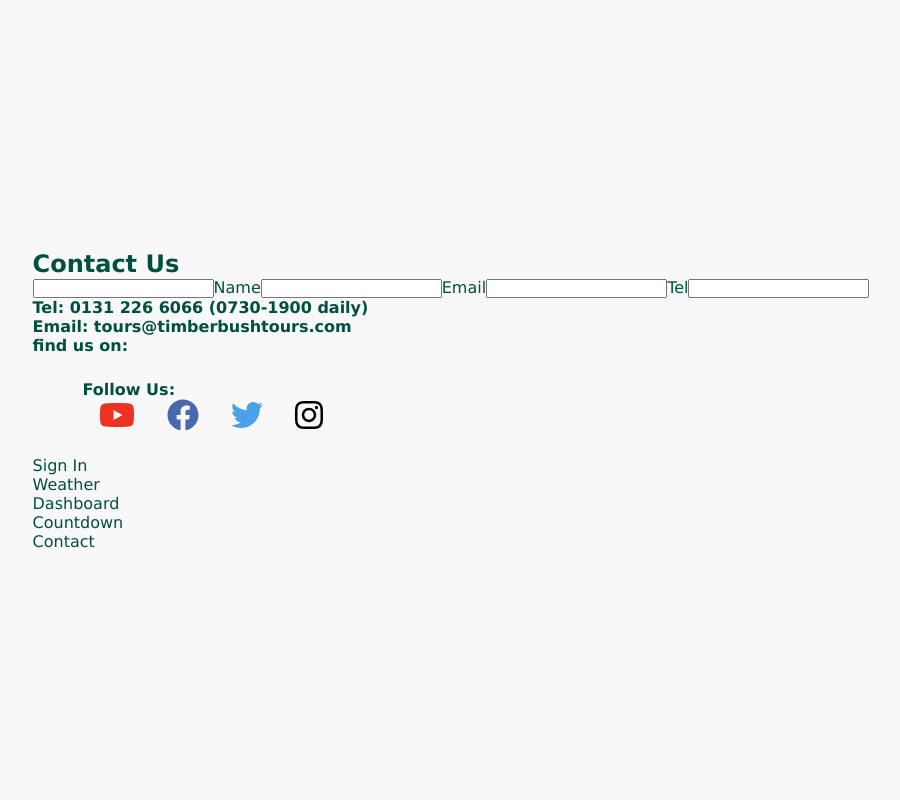
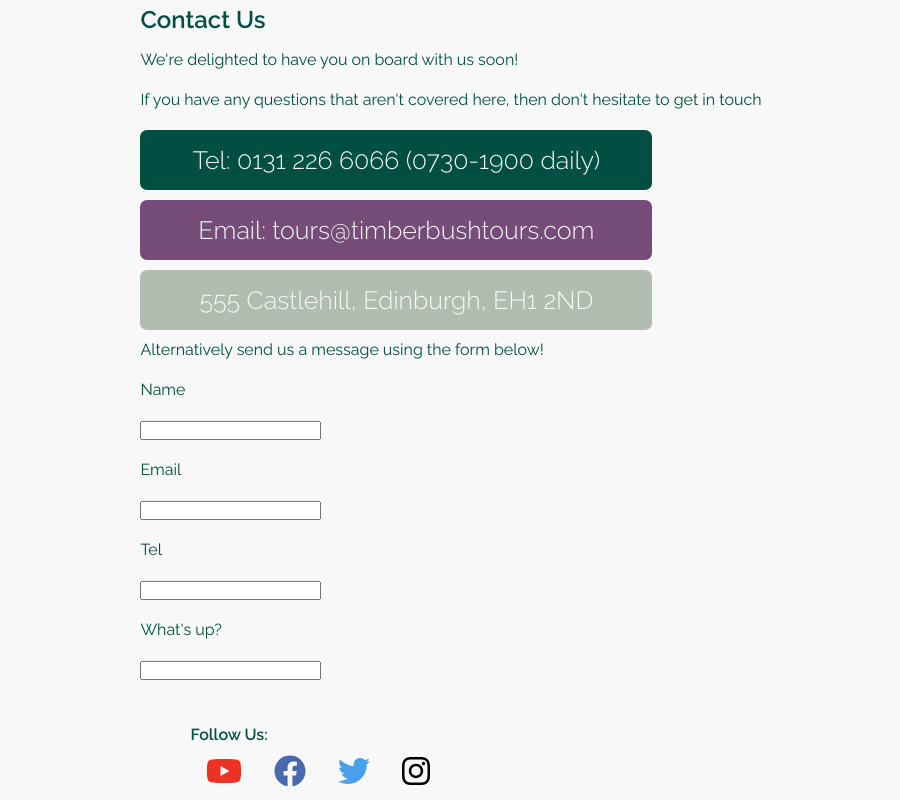
Before and after one commit to amyloumills/MyTravelProject, a React (Create React App) app: page /contact in a window 1280 px wide. Shown: the top 800 px of the page, without its empty margins (189-1089 px from the left). Built offline with nearby package versions, Linux system fonts and the light colour scheme.

Commit message:
added simple styling to contact page

```diff
--- a/src/App.scss
+++ b/src/App.scss
@@ -2,6 +2,11 @@
 $green: #004f42;
 $purple: #754d78;
 $white: #f7f8f7;
+$grey: #b0bdb0;
+
+/*fonts*/
+/*Use Cinzel for Headings and Raleway for body text*/
+@import url("https://fonts.googleapis.com/css2?family=Cinzel+Decorative:wght@400;700&family=Raleway:ital,wght@0,100;0,200;0,300;0,400;0,500;0,600;1,100;1,200;1,300;1,400;1,500&display=swap");
 
 @mixin breakpoint($point) {
 	@if $point == mobileview {
@@ -28,14 +33,16 @@ $white: #f7f8f7;
 }
 
 body {
-	height: 100vh;
 	display: flex;
 	justify-content: center;
 	flex-direction: column;
 	align-items: center;
 	background: $white;
-	font-family: Verdana, Geneva, Tahoma, sans-serif;
+	font-family: "Raleway", sans-serif;
 	color: $green;
+	line-height: 40px;
+	font-weight: 400;
+	text-align: left;
 }
 
 .location {
@@ -101,3 +108,41 @@ a {
 		color: black;
 	}
 }
+button {
+	background-color: $green;
+	border-radius: 25px;
+	height: 40px;
+	display: flex;
+	align-items: center;
+	justify-content: center;
+	text-transform: uppercase;
+	font-size: 16px;
+	color: $grey;
+	&:hover {
+		cursor: pointer;
+	}
+}
+.contactContainer {
+	&:nth-of-type(1n + 0) {
+		background-color: $green;
+		color: $white;
+	}
+	&:nth-of-type(2n + 0) {
+		background-color: $purple;
+		color: $white;
+	}
+	&:nth-of-type(3n + 0) {
+		background-color: $grey;
+		color: $white;
+	}
+	width: 40vw;
+	height: auto;
+	border-radius: 7px;
+	padding: 10px 20px;
+	display: flex;
+	align-items: center;
+	font-weight: 300;
+	font-size: 25px;
+	margin-top: 10px;
+	justify-content: center;
+}
--- a/src/components/Contact.jsx
+++ b/src/components/Contact.jsx
@@ -6,10 +6,19 @@ const Contact = () => {
 	return (
 		<>
 			<h1>Contact Us</h1>
+			<p>We're delighted to have you on board with us soon!</p>
+
+			<p>
+				If you have any questions that aren't covered here, then don't hesitate
+				to get in touch
+			</p>
+			<div className="contactContainer">
+				Tel: 0131 226 6066 (0730-1900 daily)
+			</div>
+			<div className="contactContainer">Email: tours@timberbushtours.com</div>
+			<div className="contactContainer">555 Castlehill, Edinburgh, EH1 2ND</div>
+			<p>Alternatively send us a message using the form below!</p>
 			<ContactForm />
-			<h4>Tel: 0131 226 6066 (0730-1900 daily)</h4>
-			<h4>Email: tours@timberbushtours.com</h4>
-			<h4>find us on:</h4>
 			<SocialMedia />
 		</>
 	);
--- a/src/components/ContactForm.jsx
+++ b/src/components/ContactForm.jsx
@@ -3,12 +3,13 @@ import React from "react";
 const ContactForm = () => {
 	return (
 		<>
+			<p>Name</p>
 			<input type="text" />
-			Name
+			<p>Email</p>
 			<input type="text" />
-			Email
+			<p>Tel</p>
 			<input type="text" />
-			Tel
+			<p>What's up?</p>
 			<input type="textbox" />
 		</>
 	);
```
Also changed, not shown: src/components/MenuContainer.jsx (added, +11 -0 lines).
